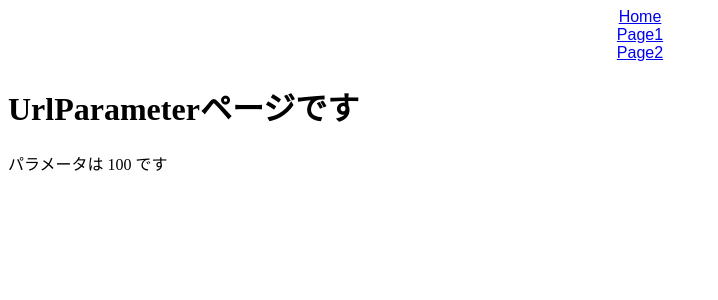
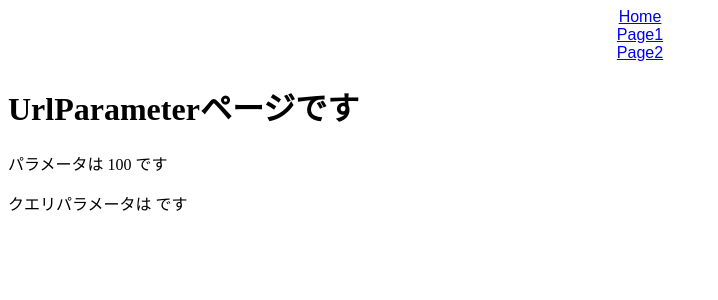
Before and after one commit to KurumiRumi/react02-05_React-Router, a React (Create React App) app: page /page2/100 in a window 1280 px wide. Shown: the top 300 px of the page, without its empty margins (0-718 px from the left). Built offline with nearby package versions, Linux system fonts and the light colour scheme.

Commit message:
25. クエリパラメータを扱う

```diff
--- a/src/Page2.jsx
+++ b/src/Page2.jsx
@@ -5,6 +5,8 @@
     <div>
       <h1>Page2ページです</h1>
       <Link to="/page2/100">Url Parameter</Link>
+      <br />
+      <Link to="/page2/100?name=hoge">Query Parameter</Link>
     </div>
   );
 };
--- a/src/UrlParameter.jsx
+++ b/src/UrlParameter.jsx
@@ -1,11 +1,17 @@
-import { useParams } from "react-router-dom";
+import { useParams, useLocation } from "react-router-dom";
 
 export const UrlParameter = () => {
   const { id } = useParams();
+  // urlの「?」以降を取得
+  const { search } = useLocation();
+  // クエリを簡単に取得できるようにする
+  const query = new URLSearchParams(search);
+
   return (
     <div>
       <h1>UrlParameterページです</h1>
       <p>パラメータは {id} です</p>
+      <p>クエリパラメータは {query.get("name")} です</p>
     </div>
   );
 };
```
